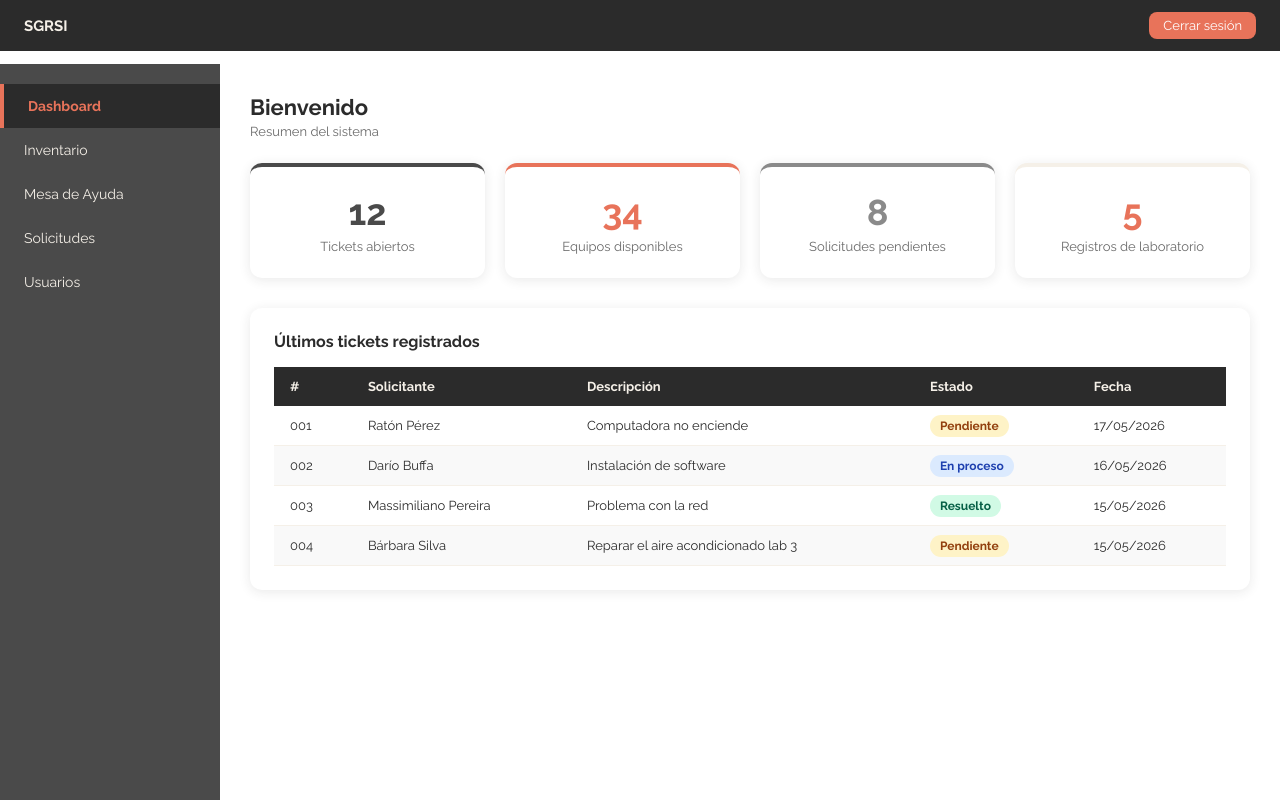
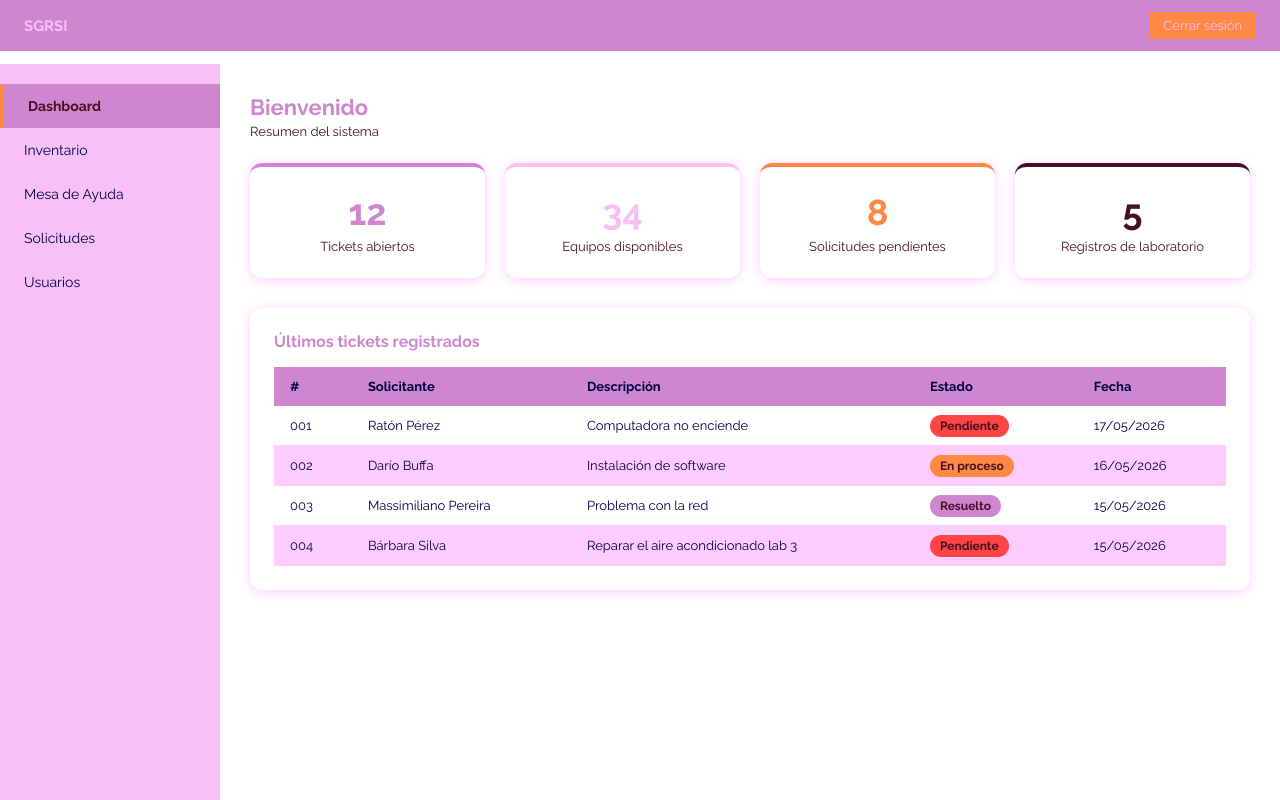
Before and after one commit to FilumSoftware/sgrsi, a PHP site: page /paginas/dashboard/dashboard.html in a window 1280 px wide. Run offline with PHP 8.4, Linux system fonts and the light colour scheme.

Commit message:
Nucleados los colores como variables

```diff
--- a/FrontEnd/main.css
+++ b/FrontEnd/main.css
@@ -0,0 +1,14 @@
+:root {
+  --color-fondo:      #FFCCFF;
+  --color-superficie: #ffffff;
+  --color-primario:   #ce86ce;
+  --color-secundario: #f7c0f7;
+  --color-acento:     #FF8844;
+  --color-acento-2:   #FF4444;
+  --color-texto:      #000044;
+  --color-texto-suave:#441122;
+}
+.navbar {
+  background-color: var(--color-secundario);
+  color: var(--color-texto);
+}
--- a/FrontEnd/paginas/dashboard/dashboard.css
+++ b/FrontEnd/paginas/dashboard/dashboard.css
@@ -1,17 +1,3 @@
-/* Variables de color heredadas */
-:root {
-  --color-primario: #2b2b2b;
-  --color-secundario: #4a4a4a;
-  --color-acento: #e8735a;
-  --color-rosa: #f5f0e8;
-  --color-celeste: #8a8a8a;
-  --color-texto: #2b2b2b;
-  --color-texto-suave: #6a6a6a;
-  --color-fondo: #f5f0e8;
-  --radio-borde: 8px;
-  --sombra: 0 8px 24px rgba(43, 43, 43, 0.3);
-}
-
 * {
   margin: 0;
   padding: 0;
@@ -24,7 +10,6 @@
   min-height: 100vh;
   display: block;
 }
-
 
 .topbar {
   background-color: var(--color-primario);
@@ -46,7 +31,7 @@
 }
 
 .topbar-titulo {
-  color: var(--color-rosa);
+  color: var(--color-secundario);
   font-size: 15px;
   font-weight: bold;
 }
@@ -58,13 +43,13 @@
 }
 
 .topbar-usuario {
-  color: var(--color-celeste);
+  color: var(--color-primario);
   font-size: 14px;
 }
 
 .btn-salir {
   background-color: var(--color-acento);
-  color: #ffffff;
+  color: var(--color-secundario);
   padding: 6px 14px;
   border-radius: var(--radio-borde);
   text-decoration: none;
@@ -76,12 +61,10 @@
   background-color: var(--color-secundario);
 }
 
-
 .dashboard-contenedor {
   display: flex;
   margin-top: 64px;
 }
-
 
 .sidebar {
   width: 220px;
@@ -99,30 +82,29 @@
 
 .sidebar-item {
   padding: 14px 24px;
-  color: var(--color-rosa);
+  color: var(--color-texto);
   font-size: 14px;
   cursor: pointer;
   transition: 0.3s;
 }
 
 .sidebar-item a {
-  color: var(--color-rosa);
+  color: var(--color-texto);
   text-decoration: none;
 }
 
 .sidebar-item:hover {
   background-color: var(--color-primario);
-  color: var(--color-acento);
+  color: var(--color-texto-suave);
 }
 
 .sidebar-item:hover a {
-  color: var(--color-acento);
+  color: var(--color-texto-suave);
 }
-
 
 .sidebar-item.activo {
   background-color: var(--color-primario);
-  color: var(--color-acento);
+  color: var(--color-texto-suave);
   font-weight: bold;
   border-left: 4px solid var(--color-acento);
 }
@@ -155,10 +137,10 @@
 }
 
 .tarjeta {
-  background-color: #ffffff;
+  background-color: var(--color-superficie);
   border-radius: 12px;
   padding: 24px;
-  box-shadow: 0 2px 12px rgba(43, 43, 43, 0.1);
+  box-shadow: 0 2px 12px var(--color-fondo);
   border-top: 4px solid;
   text-align: center;
 }
@@ -174,24 +156,24 @@
   color: var(--color-texto-suave);
 }
 
-.tarjeta-azul { border-top-color: var(--color-secundario); }
-.tarjeta-azul .tarjeta-numero { color: var(--color-secundario); }
+.tarjeta-violeta { border-top-color: var(--color-primario); }
+.tarjeta-violeta .tarjeta-numero { color: var(--color-primario); }
 
-.tarjeta-lila { border-top-color: var(--color-acento); }
-.tarjeta-lila .tarjeta-numero { color: var(--color-acento); }
+.tarjeta-lila { border-top-color: var(--color-secundario); }
+.tarjeta-lila .tarjeta-numero { color: var(--color-secundario); }
 
-.tarjeta-celeste { border-top-color: var(--color-celeste); }
-.tarjeta-celeste .tarjeta-numero { color: var(--color-celeste); }
+.tarjeta-naranja { border-top-color: var(--color-acento); }
+.tarjeta-naranja .tarjeta-numero { color: var(--color-acento); }
 
-.tarjeta-rosa { border-top-color: var(--color-rosa); }
-.tarjeta-rosa .tarjeta-numero { color: var(--color-acento); }
+.tarjeta-bordo { border-top-color: var(--color-texto-suave); }
+.tarjeta-bordo .tarjeta-numero { color: var(--color-texto-suave); }
 
 
 .tabla-contenedor {
-  background-color: #ffffff;
+  background-color: var(--color-superficie);
   border-radius: 12px;
   padding: 24px;
-  box-shadow: 0 2px 12px rgba(43, 43, 43, 0.1);
+  box-shadow: 0 2px 12px var(--color-fondo);
 }
 
 .tabla-titulo {
@@ -207,7 +189,7 @@
 
 .tabla th {
   background-color: var(--color-primario);
-  color: var(--color-rosa);
+  color: var(--color-texto);
   padding: 12px 16px;
   text-align: left;
   font-size: 13px;
@@ -221,13 +203,12 @@
 }
 
 .tabla tbody tr:nth-child(even) {
-  background-color: #f9f9f9;
+  background-color: var(--color-fondo);
 }
 
 .tabla tbody tr:hover {
-  background-color: var(--color-rosa);
+  background-color: var(--color-primario);
 }
-
 
 .estado {
   padding: 4px 10px;
@@ -237,16 +218,16 @@
 }
 
 .estado.pendiente {
-  background-color: #fef3c7;
-  color: #92400e;
+  background-color: var(--color-acento-2);
+  color: var(--color-texto-suave);
 }
 
 .estado.proceso {
-  background-color: #dbeafe;
-  color: #1e40af;
+  background-color: var(--color-acento);
+  color: var(--color-texto-suave);
 }
 
 .estado.resuelto {
-  background-color: #d1fae5;
-  color: #065f46;
+  background-color: var(--color-primario);
+  color: var(--color-texto-suave);
 }
--- a/FrontEnd/paginas/dashboard/dashboard.html
+++ b/FrontEnd/paginas/dashboard/dashboard.html
@@ -36,7 +36,7 @@
         <p class="saludo-sub">Resumen del sistema</p>
 
         <div class="tarjetas">
-          <div class="tarjeta tarjeta-azul">
+          <div class="tarjeta tarjeta-violeta">
             <p class="tarjeta-numero">12</p>
             <p class="tarjeta-label">Tickets abiertos</p>
           </div>
@@ -44,11 +44,11 @@
             <p class="tarjeta-numero">34</p>
             <p class="tarjeta-label">Equipos disponibles</p>
           </div>
-          <div class="tarjeta tarjeta-celeste">
+          <div class="tarjeta tarjeta-naranja">
             <p class="tarjeta-numero">8</p>
             <p class="tarjeta-label">Solicitudes pendientes</p>
           </div>
-          <div class="tarjeta tarjeta-rosa">
+          <div class="tarjeta tarjeta-bordo">
             <p class="tarjeta-numero">5</p>
             <p class="tarjeta-label">Registros de laboratorio</p>
           </div>
```
Also changed, not shown: FrontEnd/paginas/inicio/inicio.css (+10 -25 lines).
